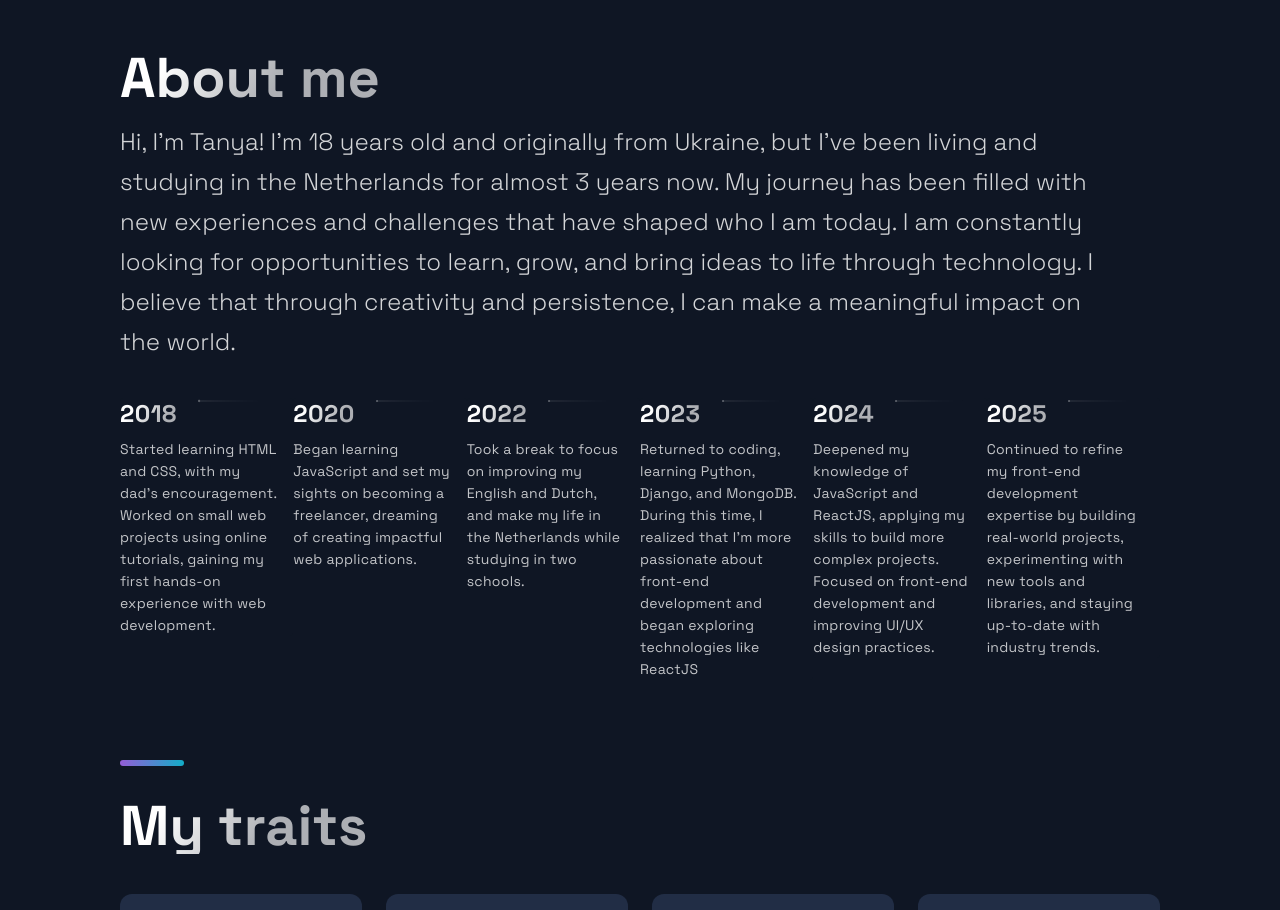
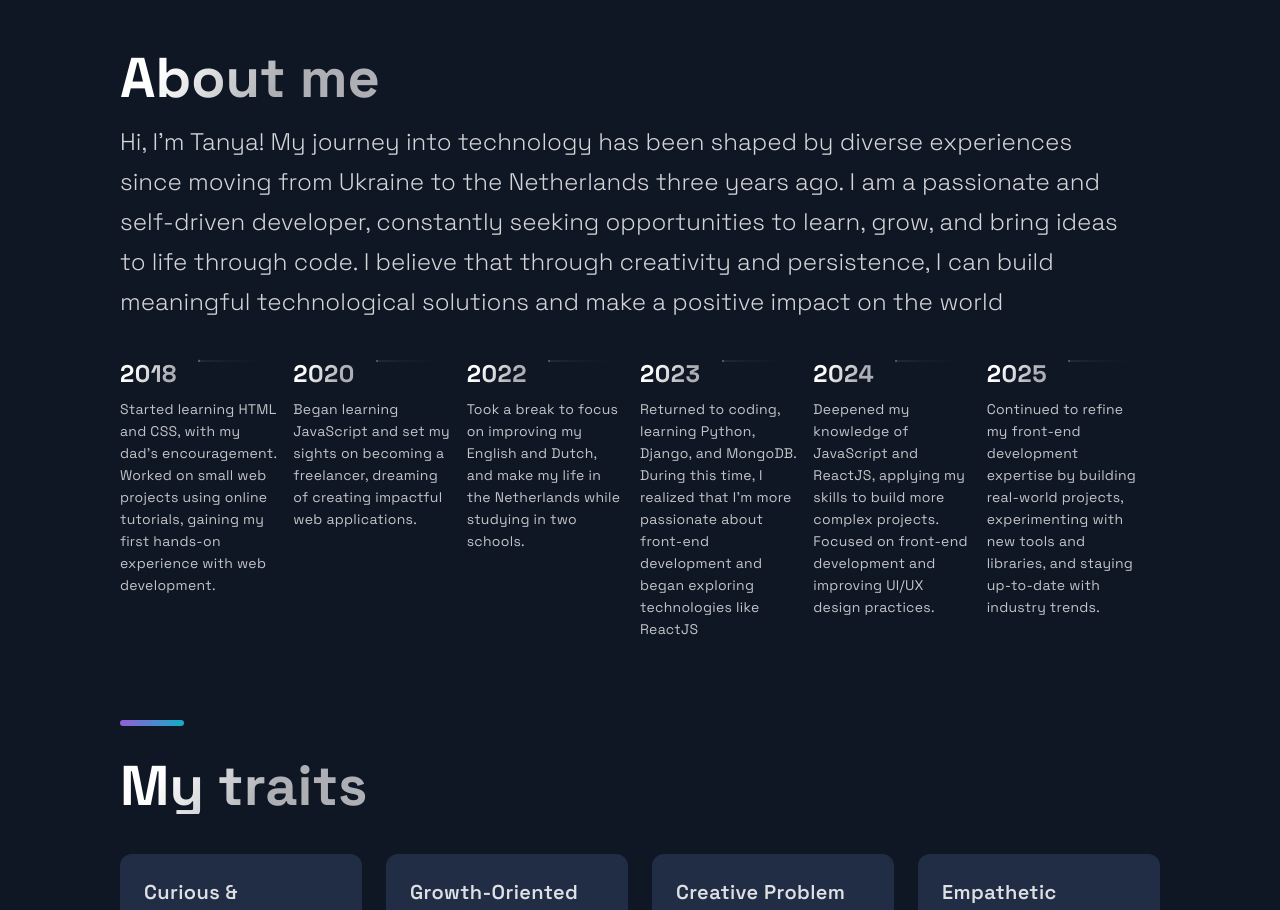
Before and after one commit to MrsMlynchik/Portfolio, a Next.js app: page / in a window 1280 px wide. Shown: the part 2640-3550 px from the top of the page. Built offline with nearby package versions, Linux system fonts and the light colour scheme.

Commit message:
Update TimeLine.js

```diff
--- a/src/components/TimeLine/TimeLine.js
+++ b/src/components/TimeLine/TimeLine.js
@@ -45,7 +45,7 @@ const Timeline = () => {
     <Section id='about'>
       <SectionTitle>About me</SectionTitle>
       <SectionText>
-      Hi, I'm Tanya! I'm 18 years old and originally from Ukraine, but I’ve been living and studying in the Netherlands for almost 3 years now. My journey has been filled with new experiences and challenges that have shaped who I am today. I am constantly looking for opportunities to learn, grow, and bring ideas to life through technology. I believe that through creativity and persistence, I can make a meaningful impact on the world.
+     Hi, I'm Tanya! My journey into technology has been shaped by diverse experiences since moving from Ukraine to the Netherlands three years ago. I am a passionate and self-driven developer, constantly seeking opportunities to learn, grow, and bring ideas to life through code. I believe that through creativity and persistence, I can build meaningful technological solutions and make a positive impact on the world
       </SectionText>
       <CarouselContainer ref={carouselRef} onScroll={handleScroll}>
         <>
```
